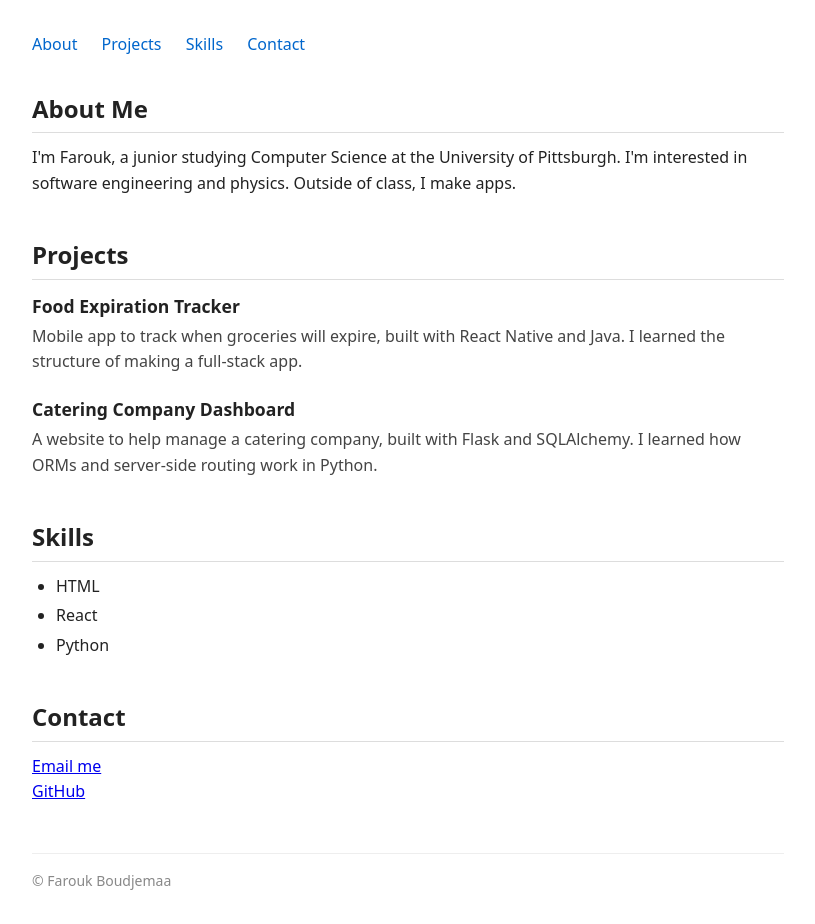
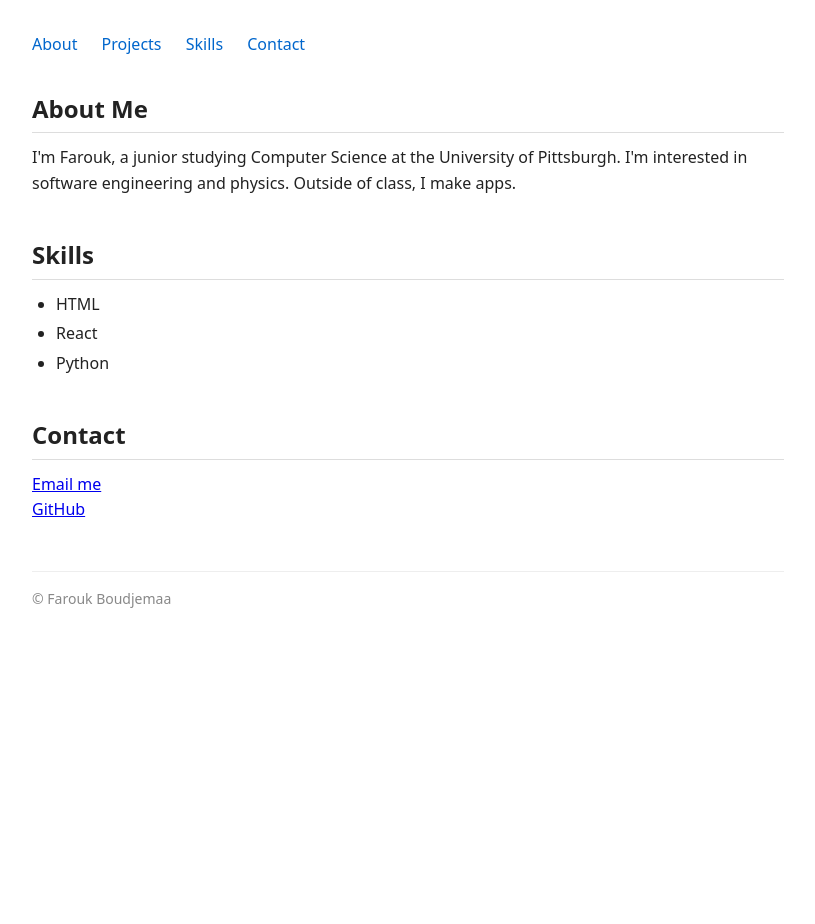
Before and after one commit to fnbouk/portfolio, a plain HTML site: page index.html in a window 1280 px wide. Shown: the whole page, without its empty margins (232-1047 px from the left). After the commit the page ends 800 px from the top, so only its background shows below. Drawn offline with Linux system fonts and the light colour scheme.

Commit message:
Remove projects section

```diff
--- a/index.html
+++ b/index.html
@@ -30,21 +30,6 @@
       </p>
     </section>
 
-    <section id="projects">
-      <h2>Projects</h2>
-
-      <div class="project">
-        <h3>Food Expiration Tracker</h3>
-        <p>Mobile app to track when groceries will expire, built with React Native and Java. I learned the structure of making a full-stack app.</p>
-      </div>
-
-      <div class="project">
-        <h3>Catering Company Dashboard</h3>
-        <p>A website to help manage a catering company, built with Flask and SQLAlchemy. I learned how ORMs and server-side routing work in Python.</p>
-      </div>
-
-    </section>
-
     <section id="skills">
       <h2>Skills</h2>
       <ul>
```
